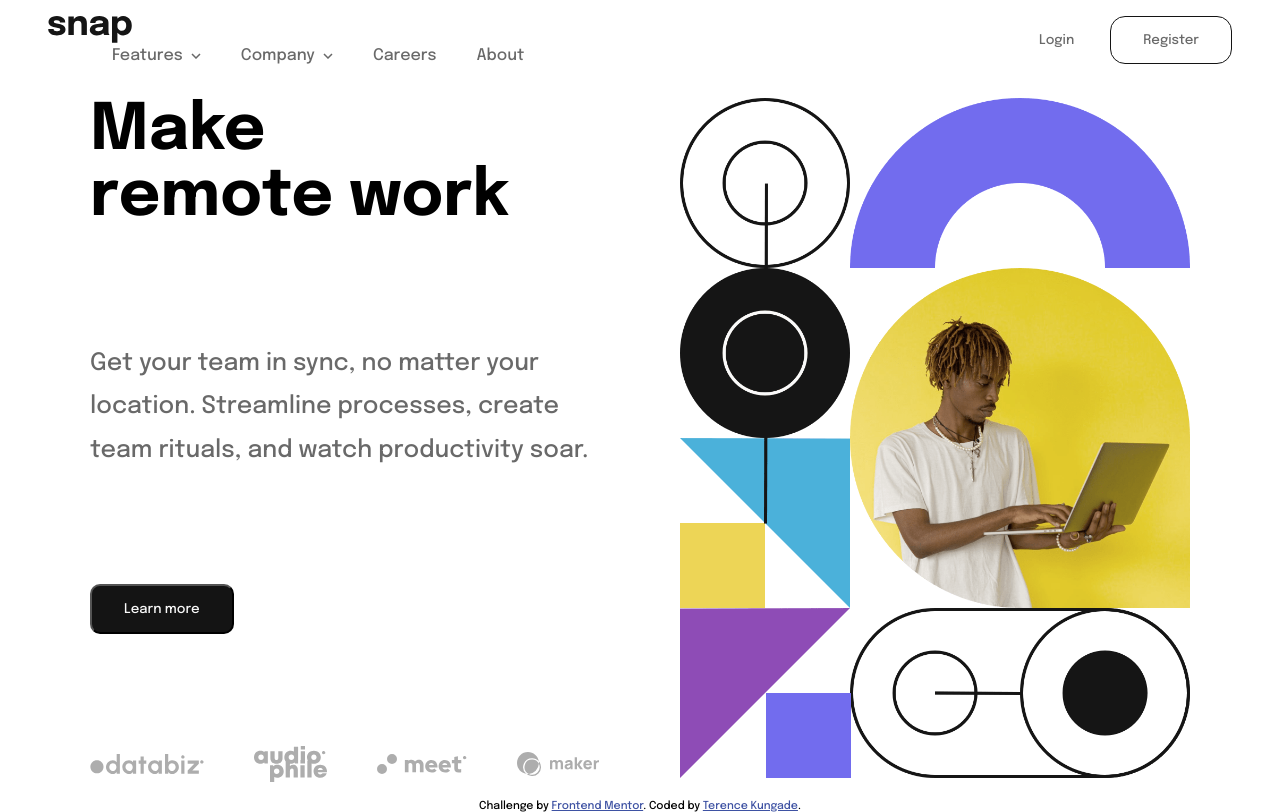
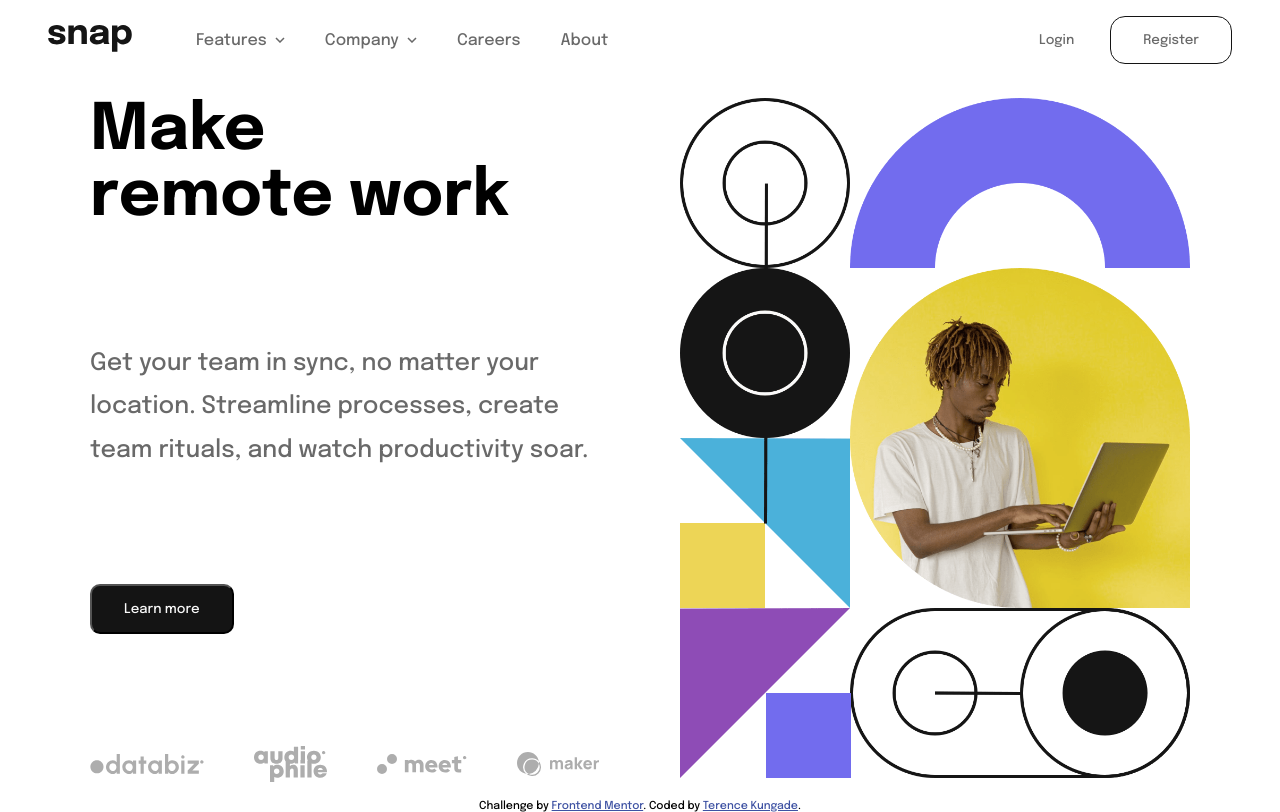
Before and after one commit to KVibe265/intro-section-with-dropdown, a plain HTML site: page index.html in a window 1280 px wide. Drawn offline with Linux system fonts and the light colour scheme.

Commit message:
fixed the nav-logo

```diff
--- a/index.html
+++ b/index.html
@@ -21,7 +21,7 @@
 
   <nav>
     <div class="nav-container">
-      <div class="nav-lef">
+      <div class="nav-left">
         <div class="nav-logo"> <img src="./images/logo.svg" alt="logo"></div>
         <ul class="nav-links">
           <li>
```
